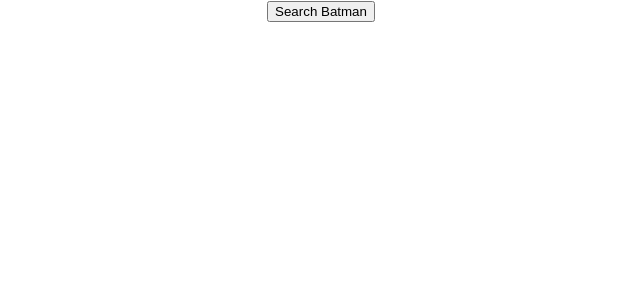
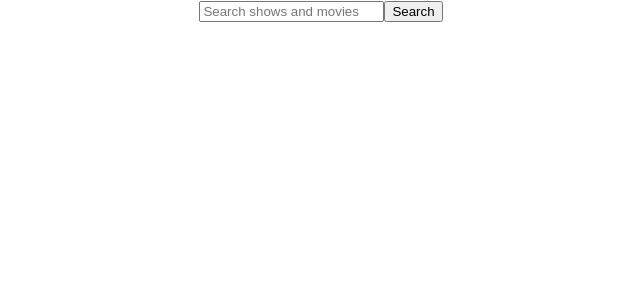
Before and after one commit to DNishanth/CS4550_Final_Project, a React (Create React App) app: page / in a window 1280 px wide. Shown: the top 300 px of the page, without its empty margins (319-959 px from the left). Built offline with nearby package versions, Linux system fonts and the light colour scheme.

Commit message:
Added search bar

```diff
--- a/src/components/Prototype.js
+++ b/src/components/Prototype.js
@@ -2,9 +2,12 @@
 import PrototypeService from "../services/PrototypeService";
 
 export default class Prototype extends React.Component {
-    state = {
-        movies: []
-    }
+    constructor(props) {
+        super(props);
+        this.state = {
+            search_query: ""
+        };
+      }
 
     findMovies = (query) => {
         PrototypeService.findMovies(query)
@@ -16,7 +19,12 @@
     render() {
         return (
             <div>
-                <button onClick={() => this.findMovies('batman')}>Search Batman</button>
+                <input
+                    type="form-control"
+                    placeholder="Search shows and movies"
+                    value={this.state.search_query}
+                    onChange={e => this.setState({search_query: e.target.value})}/>
+                <button onClick={() => this.findMovies(this.state.search_query)}>Search</button>
                 {console.log(this.state.movies)}
             </div>
         )
```
